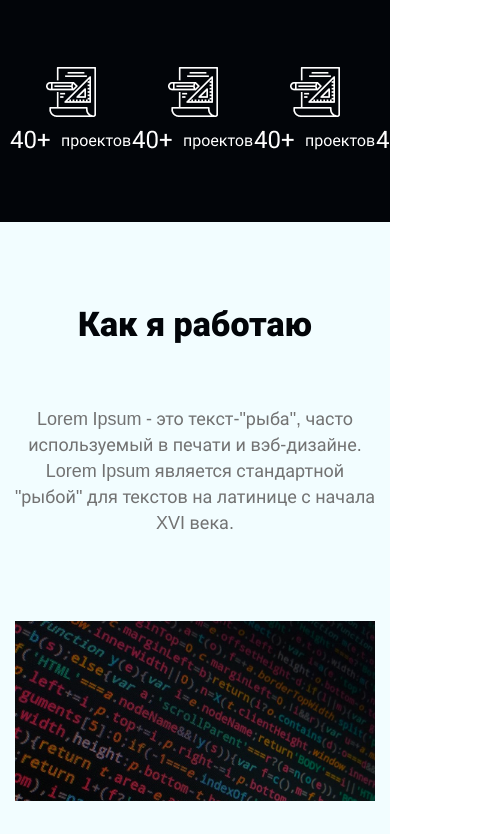
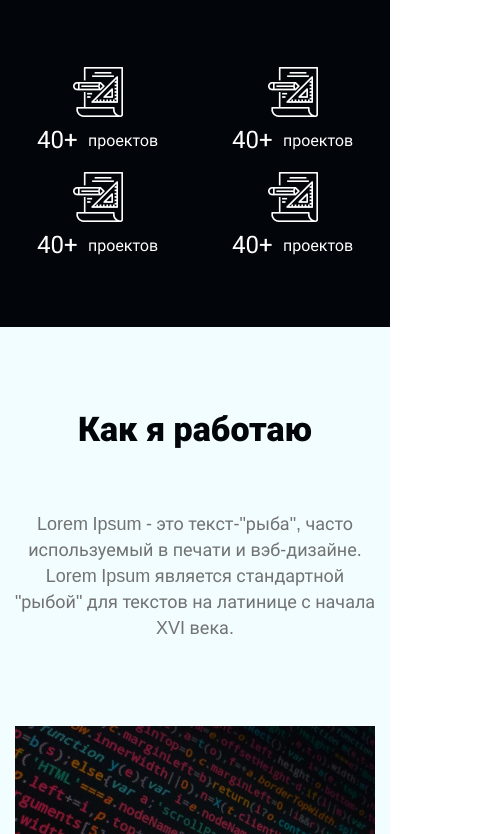
Before and after one commit to George-svan/first-site, a plain HTML site: page index.html in a window 390 px wide. Shown: the part 1166-2000 px from the top of the page, 498 px wide, since content can reach past the window. Drawn offline with Linux system fonts and the light colour scheme.

Commit message:
adaptive-edit

```diff
--- a/css/style.css
+++ b/css/style.css
@@ -174,6 +174,9 @@ button {
 .flex-images {
     display: flex;
     justify-content: space-between;
+    align-items: center;
+    flex-wrap: wrap;
+    gap: 20px;
 }
 
 /* how */
@@ -222,10 +225,6 @@ button {
     }
 
     .list li:nth-child(2) {
-        display: none;
-    }
-
-    .flex-images img:nth-child(6){
         display: none;
     }
 
@@ -281,13 +280,29 @@ button {
 }
 
 @media screen and (max-width: 768px) {
-    /* .container {
-        max-width: 600px;
-    } */
+    .container {
+        max-width: 650px;
+    }
+
+    .flex-images img:nth-child(4){
+        display: none;
+    }
+
+    .list li:nth-child(4) {
+        display: none;
+    }
 }
 
 @media screen and (max-width: 640px) {
-    /* .container {
+    .container {
         max-width: 500px;
-    } */
+    }
+
+    .flex-images {
+        justify-content: space-around;
+    }
+
+    .list li:last-child {
+        display: none;
+    }
 }
--- a/index.html
+++ b/index.html
@@ -3,10 +3,13 @@
 
 <head>
     <meta charset="UTF-8">
+    <meta http-equiv="X-UA-Compatible" content="IE=edge">
+    <meta name="viewport" content="width=device-width, initial-scale=1.0">
     <title>Document</title>
     <link rel="stylesheet" href="css/style.css">
 </head>
 
+</html>
 <body>
     <div class="wrapper">
         <header class="header">
@@ -47,12 +50,12 @@
             <section class="aside">
                 <div class="container">
                     <div class="flex-images">
-                        <img src="images/Group 3.png" alt="">
-                        <img src="images/Group 3.png" alt="">
-                        <img src="images/Group 3.png" alt="">
-                        <img src="images/Group 3.png" alt="">
-                        <img src="images/Group 3.png" alt="">
-                        <img src="images/Group 3.png" alt="">
+                        <img width="122" height="85" src="images/Group3.png" alt="">
+                        <img width="122" height="85" src="images/Group3.png" alt="">
+                        <img width="122" height="85" src="images/Group3.png" alt="">
+                        <img width="122" height="85" src="images/Group3.png" alt="">
+                        <img width="122" height="85" src="images/Group3.png" alt="">
+                        <img width="122" height="85"src="images/Group3.png" alt="">
                     </div>
                 </div>
             </section>
@@ -63,7 +66,7 @@
                         <h2>Как я работаю</h2>
                         <div class="box fz-16">Lorem Ipsum - это текст-"рыба", часто используемый в печати и вэб-дизайне. Lorem Ipsum является стандартной "рыбой" для текстов на латинице с начала XVI века.</div>
                     </div>
-                    <img class="img" width="1200" height="600" src="images/code 1.png" alt="">
+                    <img class="img" width="1200" height="600" src="images/code1.png" alt="">
                     <div class="btn">
                         <button class="button fz-16">Написать мне</button>
                     </div>
```
Also changed, not shown: images/Group3.png (renamed from images/Group 3.png), images/code1.png (renamed from images/code 1.png).
